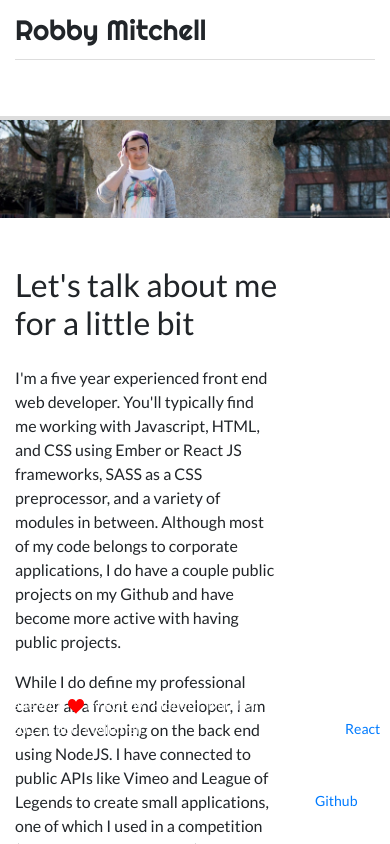
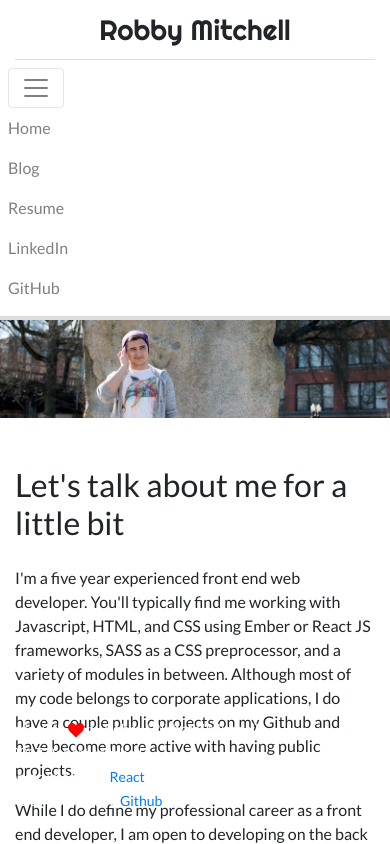
Before and after one commit to Cishkash/robjmitch, a React app: page / in a window 390 px wide. Both pictures are taken after a click on the button "Toggle navigation". Shown: the top 844 px of the page. Built offline with nearby package versions, Linux system fonts and the light colour scheme; what remarkable would draw is missing.

Commit message:
Started adding mobile styles to header/footer and index

```diff
--- a/src/components/Footer.js
+++ b/src/components/Footer.js
@@ -15,11 +15,11 @@ class App extends Component {
         <div className="row">
           <div className="container">
             <div className="row">
-              <div className="col-9">
+              <div className="col-sm-12 col-md-9">
                 <small>Made with <span><IconHeart /></span> by Robby "Ribbeth" Mitchell</small><br/>
                 <small>&copy;2017 Robert Mitchell</small>
               </div>
-              <aside className="col-3">
+              <aside className="hidden-sm-down col-md-3">
                 <small>
                   Constructed with <a href="https://facebook.github.io/react/">React</a>.
                 </small><br/>
--- a/src/components/Index.js
+++ b/src/components/Index.js
@@ -20,7 +20,7 @@ class Index extends Component {
         <img src="/images/landing-image.jpg" className="img-fluid" role="presentation" />
         <div className="container mt-5">
           <div className="row">
-            <section className="col-9">
+            <section className="col-sm-12 col-md-9">
               <h2>Let's talk about me for a little bit</h2>
               <p className="mt-4">
                 I'm a five year experienced front end web developer. You'll
--- a/src/components/Navigation.js
+++ b/src/components/Navigation.js
@@ -17,50 +17,59 @@ class Navigation extends Component {
    * @returns {HTML}
    */
   render() {
+    // Just a little js magic to toggle the nav menu for mobile. Bootstrap's
+    // built in data attr toggling wasn't working so I made my own solution.
+    function toggleNav() {
+      let element = document.getElementById('navbar-nav-main');
+
+      element.classList.toggle('show');
+    }
     return (
       <div id="Navigation" className="container-fluid bg-faded">
         <div className="row navigation-row">
           <div className="container">
             <div className="row">
-              <div className="col-12">
+              <div className="col-12 text-center text-md-left">
                 <h3 className="rjm-brand">Robby Mitchell</h3>
               </div>
-              <nav className="navbar navbar-fluid navbar-toggleable-md">
-                <button className="navbar-toggler navbar-toggler-right"
-                        type="button" data-toggle="collapse"
-                        data-target="#navbar-nav-main"
-                        aria-controls="navbar-nav-main" aria-expanded="false"
+              <nav className="navbar navbar-fluid
+                navbar-toggleable-md
+                navbar-light
+                w-100">
+                <button className="navbar-toggler align-self-center"
+                        type="button"
+                        onClick={toggleNav}
                         aria-label="Toggle navigation">
                   <span className="navbar-toggler-icon"></span>
                 </button>
                 <div className="collapse navbar-collapse" id="navbar-nav-main">
-                  <div className="navbar-nav">
-                    <small>
+                  <ul className="navbar-nav">
+                    <li className="nav-item">
                       <Link to="/" className="nav-item nav-link">Home</Link>
-                    </small>
-                    <small>
+                    </li>
+                    <li className="nav-item">
                       <Link to="/blog" className="nav-item nav-link">
                         Blog
                       </Link>
-                    </small>
-                    <small>
+                    </li>
+                    <li className="nav-item">
                       <Link to="/resume" className="nav-item nav-link">
                         Resume
                       </Link>
-                    </small>
-                    <small>
+                    </li>
+                    <li className="nav-item">
                       <a className="nav-item nav-link"
                          href="https://www.linkedin.com/in/robjmitch">
                          LinkedIn
                       </a>
-                    </small>
-                    <small>
+                    </li>
+                    <li className="nav-item">
                       <a className="nav-item nav-link"
                          href="https://github.com/Cishkash">
                          GitHub
                       </a>
-                    </small>
-                  </div>
+                    </li>
+                  </ul>
                 </div>
               </nav> {/* navbar */}
             </div> {/* row */}
```
